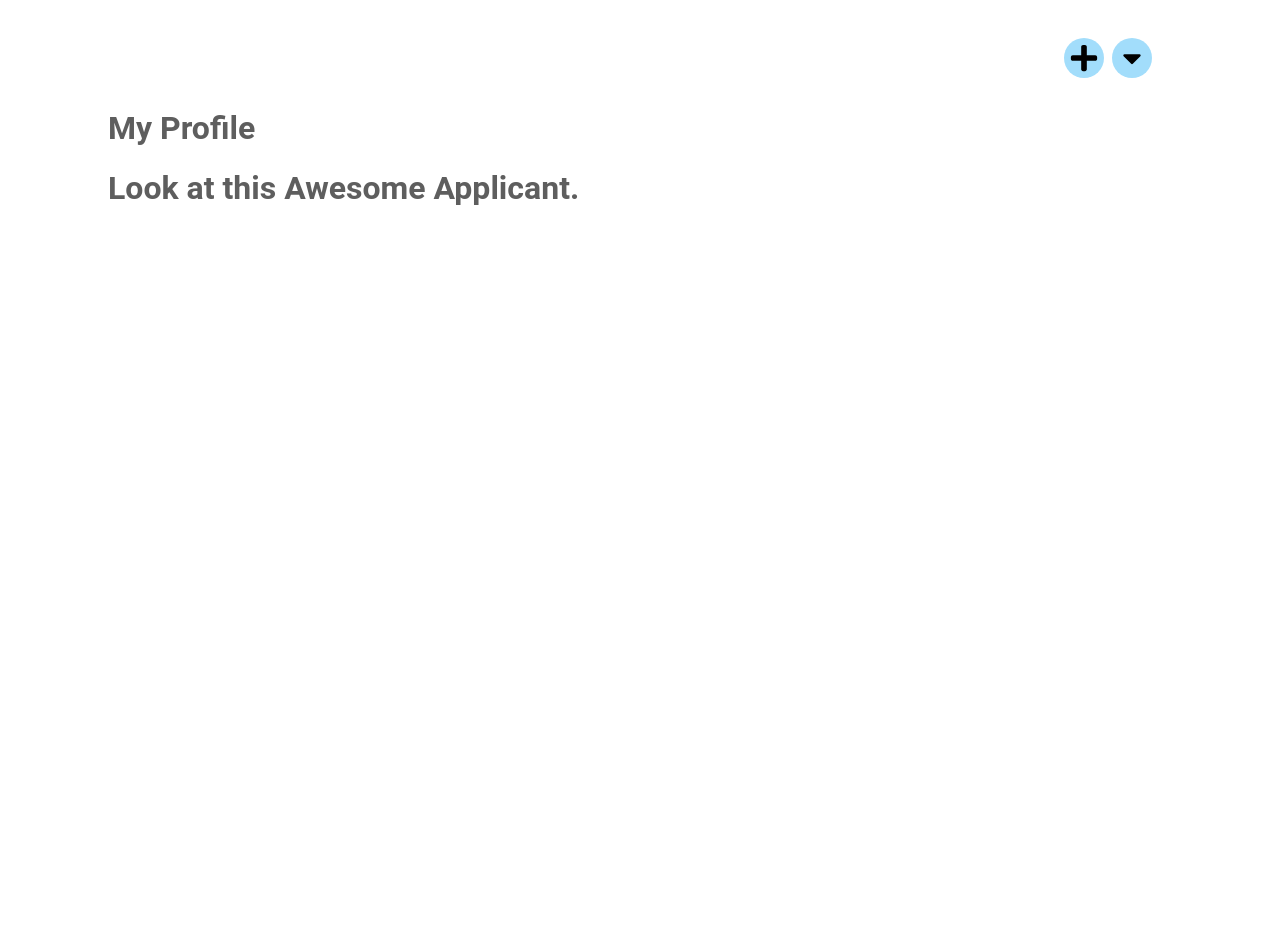
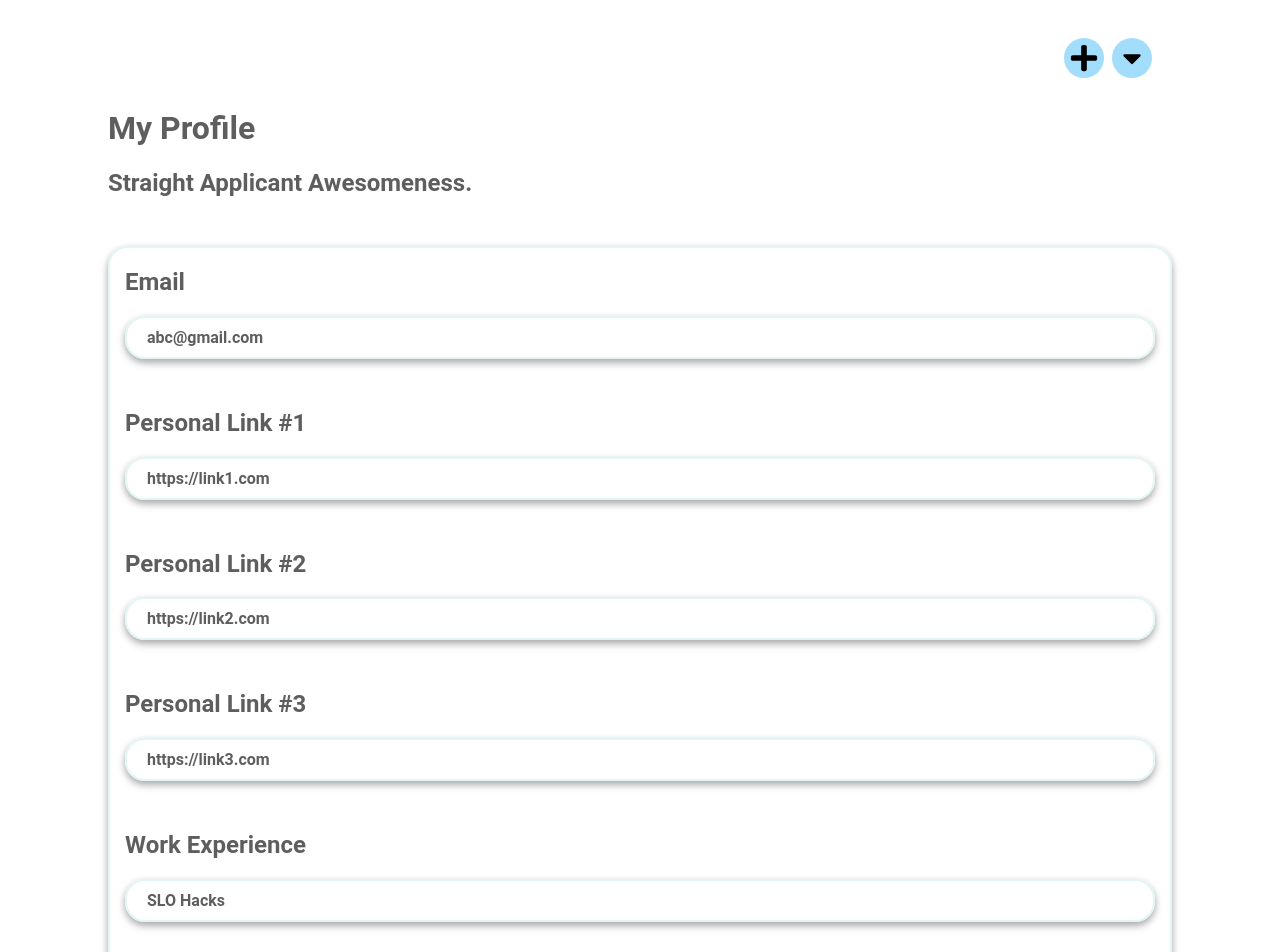
Before and after one commit to helenewillits/JobMe, a React (Create React App) app: page /application in a window 1280 px wide. Shown: the top 952 px of the page. Before the commit the page ends 800 px from the top, so only its background shows below. Built offline with nearby package versions, Linux system fonts and the light colour scheme.

Commit message:
Profile displays hardcoded data

```diff
--- a/src/assets/Styles.module.css
+++ b/src/assets/Styles.module.css
@@ -89,6 +89,35 @@ input {
 
 * {
     box-sizing: border-box;
+}
+
+.profile_item_name {
+    float: left;
+    width: 25%;
+
+    padding-left: 15px;
+    padding-right: 15px;
+    margin-top: 20px;
+    margin-bottom: 50px;
+}
+
+.profile_item_value {
+    float: right;
+    width: 75%;
+
+    padding-left: 15px;
+    padding-right: 15px;
+    padding-bottom: 20px;
+    padding-top: 15px;
+    margin-top: 20px;
+    margin-bottom: 20px;
+
+    border-style: solid;
+    border-width: 2px;
+    border-color: #e3f6f5;
+    border-radius: 20px;
+    box-shadow: 0 3px 6px 0 rgba(0, 0, 0, 0.2), 0 4px 10px 0 rgba(0, 0, 0, 0.19);
+    overflow: hidden;
 }
 
 /* Create two equal columns that floats next to each other */
--- a/src/components/Header.js
+++ b/src/components/Header.js
@@ -42,7 +42,7 @@ class Header extends React.Component {
    profile_header = (
        <div>
            <h1>My Profile</h1>
-           <h1>Look at this Awesome Applicant.</h1>
+           <h2>Straight Applicant Awesomeness.</h2>
        </div>
    );
 
--- a/src/components/Profile.js
+++ b/src/components/Profile.js
@@ -8,7 +8,7 @@ import axios from "axios";
 class Profile extends React.Component {
    state = {
       userID: 0,
-      users: [],
+      user: null,
       page: "Profile"
    };
 
@@ -44,6 +44,15 @@ class Profile extends React.Component {
    constructor(props) {
       super(props);
       this.state.userID = 12345;
+      this.state.user = {
+          userID: 12345,
+          email: "abc@gmail.com",
+          link1: "https://link1.com",
+          link2: "https://link2.com",
+          link3: "https://link3.com",
+          workExperience: "SLO Hacks",
+          notes: "Update resume"
+      }
    }
 
    // NEED TO DISTINGUISH COLUMNS BASED ON STATUS --TO DO--
@@ -72,6 +81,33 @@ class Profile extends React.Component {
             <NavigationBar />
             <p className="App-intro">{this.state.apiResponse}</p>
             <Header page={this.state.page} />
+            <br />
+            <div className={styles.area}>
+                <h2>Email</h2>
+                <div className={styles.area}>
+                    <h4>{this.state.user.email}</h4>
+                </div>
+                <h2>Personal Link #1</h2>
+                <div className={styles.area}>
+                    <h4>{this.state.user.link1}</h4>
+                </div>
+                <h2>Personal Link #2</h2>
+                <div className={styles.area}>
+                    <h4>{this.state.user.link2}</h4>
+                </div>
+                <h2>Personal Link #3</h2>
+                <div className={styles.area}>
+                    <h4>{this.state.user.link3}</h4>
+                </div>
+                <h2>Work Experience</h2>
+                <div className={styles.area}>
+                    <h4>{this.state.user.workExperience}</h4>
+                </div>
+                <h2>Notes</h2>
+                <div className={styles.area}>
+                    <h4>{this.state.user.notes}</h4>
+                </div>
+            </div>
          </div>
       );
    }
```
